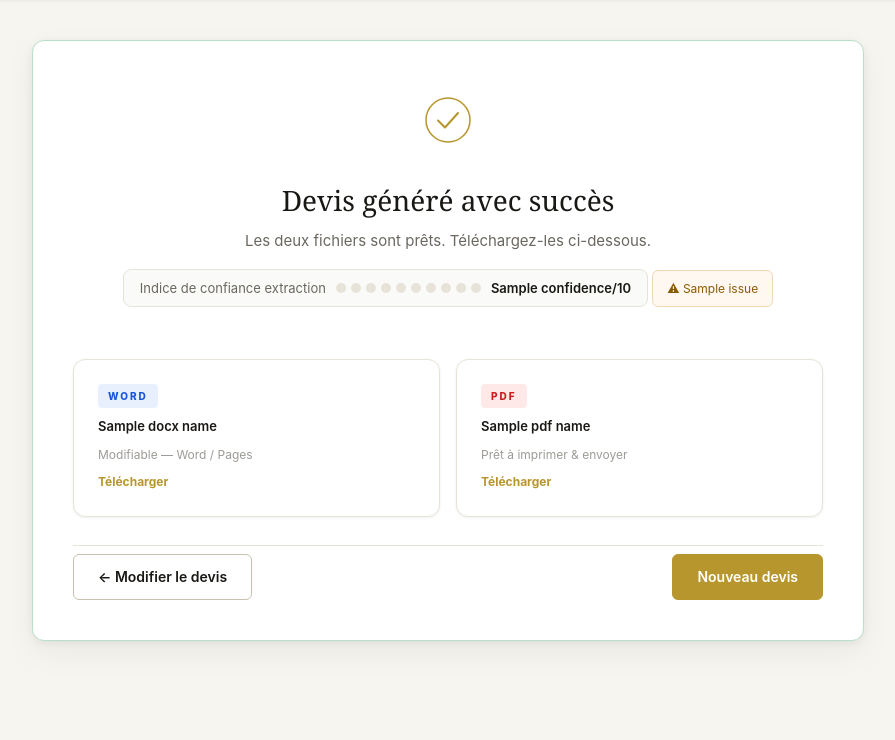
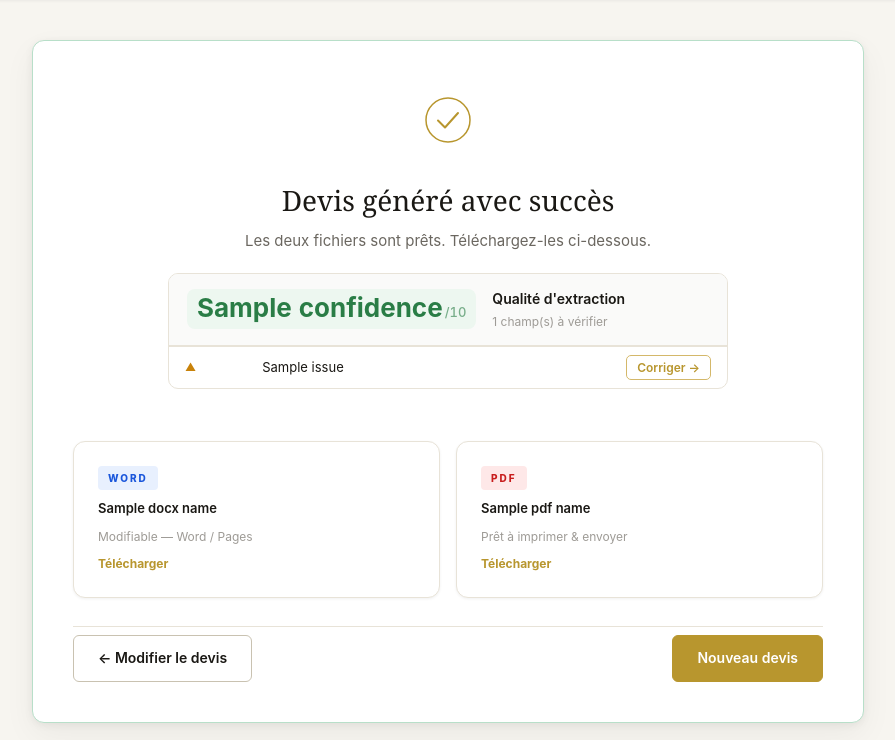
Before and after one commit to CamargAqua/DouxDevis, a Flask app: template templates/done.html in a window 1280 px wide. Shown: the part 60-800 px from the top of the page, without its empty margins (192-1087 px from the left). Run offline with Flask 3, Linux system fonts and the light colour scheme; the template is opened without the code that fills it: most values are stand-ins (such as "Sample title", 1, 10 or a date in 2020).

Commit message:
feat: coeff_opt Breitling, qualité extraction pro, mentions légales ville, HT manuel
- coefficients.json: Breitling coeff_opt=1.1764 (options) vs coeff=1.333 (nec)
- form+app: support coeff_opt indépendant pour les options (selectMarque, roundInputs, _form_to_data)
- done.html: bloc 'Qualité extraction' — badge score coloré, tableau issues cliquables 'Corriger →'
- form.html: ancres id sur champs clés + JS scroll/flash à l'arrivée via lien done
- style.css: .eq-block, .eq-badge, .eq-table, .eq-fix-btn
- pdf+docx: footer mentions légales par ville (Avignon/Nîmes) via _make_draw_footer / _DOCX_FOOTERS
- app+extractor: OFFERT en dernier dans interventions_necessaires
- form: saisie manuelle prix = HT → coeff appliqué sur blur
- pdf_generator: logos DOUX max_h 1.0cm, brand 1.4cm
- pdf+docx: espace manquant 'ci-dessous nos préconisations'

Co-Authored-By: Claude Sonnet 4.6 <noreply@anthropic.com>

```diff
--- a/app.py
+++ b/app.py
@@ -592,6 +592,11 @@ def _form_to_data(form) -> dict:
         coeff = float((form.get("coeff") or "1.0").replace(",", "."))
     except (ValueError, TypeError):
         coeff = 1.0
+    try:
+        coeff_opt_raw = (form.get("coeff_opt") or "").strip()
+        coeff_opt = float(coeff_opt_raw.replace(",", ".")) if coeff_opt_raw else coeff
+    except (ValueError, TypeError):
+        coeff_opt = coeff
     coeff_base = (form.get("coeff_base") or "ttc").lower()  # "ht" ou "ttc"
 
     # Les inputs soumettent déjà les prix clients appliqués dans le JS :
@@ -650,10 +655,10 @@ def _form_to_data(form) -> dict:
     else:
         total_client = 0.0
 
-    # ── OPTIONS : ceil5 par ligne indépendamment ──
+    # ── OPTIONS : ceil5 par ligne avec coeff_opt si défini ──
     for l in priced_opts:
         base = l.get("_base_prix") or 0
-        l["prix_client"] = _ceil5(base * coeff) if base > 0 else _ceil5(l["prix_client"])
+        l["prix_client"] = _ceil5(base * coeff_opt) if base > 0 else _ceil5(l["prix_client"])
 
     # Fixer prix (HT partenaire) sur toutes les lignes
     for line in necessaires + optionnelles:
@@ -682,10 +687,14 @@ def _form_to_data(form) -> dict:
             "etat": etat_lines,
         },
         "service_complet_description": form.get("service_complet", "").strip(),
-        "interventions_necessaires": necessaires,
+        "interventions_necessaires": (
+            [l for l in necessaires if (l.get("prix_label") or "") != "OFFERT"] +
+            [l for l in necessaires if (l.get("prix_label") or "") == "OFFERT"]
+        ),
         "interventions_optionnelles": optionnelles,
         "total_ttc": total_client,
         "coeff": coeff,
+        "coeff_opt": coeff_opt if coeff_opt != coeff else None,
         "coeff_base": coeff_base,
         "delai": form.get("delai", "4 à 6 semaines").strip() or "4 à 6 semaines",
     }
--- a/coefficients.json
+++ b/coefficients.json
@@ -53,6 +53,7 @@
   },
   "Breitling": {
     "coeff": 1.333,
+    "coeff_opt": 1.1764,
     "base": "ht"
   },
   "Chanel": {
--- a/docx_generator.py
+++ b/docx_generator.py
@@ -309,7 +309,24 @@ def _format_price(value: Any) -> str:
     return f"{value:,.2f}".replace(",", " ").replace(".", ",").replace(" ", " ")
 
 
-def _add_footer_block(doc: Document, delai: str, frais_refus: int | None = None) -> None:
+_DOCX_FOOTERS: dict[str, tuple[str, str]] = {
+    "avignon": (
+        "SARL DOUX Développement au Capital de 15 245 € - R.C. Avignon 65 A 59 – Siret 315 215 442 00023 – APE 4777 Z – TVA",
+        "Intracommunautaire FR 313 152 15442  ",
+    ),
+    "nimes": (
+        "SAS DIANE DOUX – Siret 354 089 419 00049 – APE 4777 Z – 2 PLACE DE LA MAISON CARRÉE, 30000 NÎMES",
+        "",
+    ),
+    "nîmes": (
+        "SAS DIANE DOUX – Siret 354 089 419 00049 – APE 4777 Z – 2 PLACE DE LA MAISON CARRÉE, 30000 NÎMES",
+        "",
+    ),
+}
+_DOCX_FOOTER_DEFAULT = _DOCX_FOOTERS["avignon"]
+
+
+def _add_footer_block(doc: Document, delai: str, frais_refus: int | None = None, lieu: str = "Avignon") -> None:
     p = doc.add_paragraph()
     _add_run(p, f"DELAIS APRES ACCORD {delai.upper()} SOUS RESERVE DE DISPONIBILITE DES PIECES",
              size=9)
@@ -350,14 +367,14 @@ def _add_footer_block(doc: Document, delai: str, frais_refus: int | None = None)
     sig_cell.add_paragraph()
 
     doc.add_paragraph()
+    footer_lines = _DOCX_FOOTERS.get((lieu or "").strip().lower(), _DOCX_FOOTER_DEFAULT)
     legal = doc.add_paragraph()
     legal.alignment = WD_ALIGN_PARAGRAPH.CENTER
-    _add_run(legal,
-             "SARL DOUX Développement au Capital de 15 245 € - R.C. Avignon 65 A 59 – Siret 315 215 442 00023 – APE 4777 Z – TVA",
-             size=8)
+    _add_run(legal, footer_lines[0], size=8)
     legal2 = doc.add_paragraph()
     legal2.alignment = WD_ALIGN_PARAGRAPH.CENTER
-    _add_run(legal2, "Intracommunautaire FR 313 152 15442  ", size=8)
+    if footer_lines[1]:
+        _add_run(legal2, footer_lines[1], size=8)
     _add_run(legal2, "sav@douxjoaillier.com", size=8, color=RGBColor(0x05, 0x63, 0xC1))
 
     # Ligne CGV + QR code côte à côte
@@ -482,7 +499,8 @@ def build_docx(data: dict[str, Any], photo_bytes: bytes | None = None) -> bytes:
                         total_value=total_avec_opt)
 
     frais_refus = FRAIS_REFUS.get((marque or "").lower())
-    _add_footer_block(doc, delai=data.get("delai") or "4 à 6 semaines", frais_refus=frais_refus)
+    _add_footer_block(doc, delai=data.get("delai") or "4 à 6 semaines", frais_refus=frais_refus,
+                      lieu=(data.get("sav") or {}).get("lieu") or "Avignon")
 
     buf = BytesIO()
     doc.save(buf)
--- a/pdf_extractor.py
+++ b/pdf_extractor.py
@@ -338,6 +338,13 @@ def _clean(data: dict[str, Any]) -> dict[str, Any]:
                     line["prix"] = data["total_ttc"]
                     break
 
+    # OFFERT en dernier dans les nécessaires
+    nec = data.get("interventions_necessaires") or []
+    data["interventions_necessaires"] = (
+        [l for l in nec if (l.get("prix_label") or "") != "OFFERT"] +
+        [l for l in nec if (l.get("prix_label") or "") == "OFFERT"]
+    )
+
     # Délai : normaliser en minuscules
     delai = (data.get("delai") or "4 à 6 semaines").lower().strip()
     delai = re.sub(r"\s+", " ", delai)
--- a/static/style.css
+++ b/static/style.css
@@ -347,30 +347,44 @@ textarea { resize: vertical; min-height: 90px; }
 .done-hero h1 { font-family: Georgia, serif; font-size: 28px; font-weight: 400; margin-bottom: 6px; }
 .done-hero .lead { color: var(--ink-mid); }
 
-.confidence-bar {
-  display: inline-flex; align-items: center; gap: 10px;
-  margin-top: 16px; padding: 8px 16px;
-  background: var(--bg-card, #fafaf8); border: 1px solid var(--line);
-  border-radius: 8px; font-size: 13px;
+/* ── Bloc qualité extraction ── */
+.eq-block {
+  margin-top: 20px; border-radius: 10px; overflow: hidden;
+  border: 1px solid var(--line); text-align: left; width: 100%; max-width: 560px;
+  margin-left: auto; margin-right: auto;
 }
-.confidence-label { color: var(--ink-mid); white-space: nowrap; }
-.confidence-dots { display: flex; gap: 5px; }
-.confidence-dot {
-  width: 10px; height: 10px; border-radius: 50%;
-  background: var(--line); transition: background 0.2s;
+.eq-header {
+  display: flex; align-items: center; gap: 16px;
+  padding: 14px 18px; background: #fafaf9;
+  border-bottom: 1px solid var(--line);
 }
-.confidence-dot.filled.low  { background: #e05252; }
-.confidence-dot.filled.mid  { background: #d4a017; }
-.confidence-dot.filled.high { background: #4caf7d; }
-.confidence-value { font-weight: 600; color: var(--ink); min-width: 28px; }
+.eq-badge {
+  display: flex; align-items: baseline; gap: 2px;
+  min-width: 56px; justify-content: center;
+  padding: 6px 10px; border-radius: 8px; font-variant-numeric: tabular-nums;
+}
+.eq-num  { font-size: 26px; font-weight: 700; line-height: 1; }
+.eq-denom { font-size: 13px; font-weight: 500; opacity: .6; }
+.eq-high .eq-badge { background: #edf7f0; color: #2a7d46; }
+.eq-mid  .eq-badge { background: #fdf6e3; color: #8a6200; }
+.eq-low  .eq-badge { background: #fdecea; color: #b22222; }
+.eq-meta { display: flex; flex-direction: column; gap: 2px; }
+.eq-title  { font-size: 14px; font-weight: 600; color: var(--ink); }
+.eq-subtitle { font-size: 12px; color: var(--ink-soft); }
 
-.confidence-issues {
-  list-style: none; margin: 8px auto 0; padding: 8px 14px;
-  background: #fff8f0; border: 1px solid #f0d9b5; border-radius: 6px;
-  font-size: 12px; color: #8a5a00; text-align: left; display: inline-block;
+.eq-table { width: 100%; border-collapse: collapse; font-size: 13px; }
+.eq-table tr { border-top: 1px solid var(--line); }
+.eq-table tr:hover { background: #fafaf7; }
+.eq-warn-icon  { padding: 10px 10px 10px 16px; color: #c8820a; font-size: 11px; white-space: nowrap; }
+.eq-warn-label { padding: 10px 6px; color: var(--ink); flex: 1; }
+.eq-warn-action { padding: 10px 16px 10px 6px; text-align: right; white-space: nowrap; }
+.eq-fix-btn {
+  font-size: 12px; font-weight: 600; color: var(--gold);
+  text-decoration: none; padding: 4px 10px;
+  border: 1px solid var(--gold-light); border-radius: 5px;
+  transition: background .15s;
 }
-.confidence-issues li::before { content: "⚠ "; }
-.confidence-issues li + li { margin-top: 3px; }
+.eq-fix-btn:hover { background: var(--gold-ultra); }
 
 .downloads { display: grid; grid-template-columns: 1fr 1fr; gap: 16px; margin: 28px 0; }
 @media(max-width: 520px) { .downloads { grid-template-columns: 1fr; } }
--- a/templates/done.html
+++ b/templates/done.html
@@ -13,22 +13,48 @@
     <h1>Devis généré avec succès</h1>
     <p class="lead">Les deux fichiers sont prêts. Téléchargez-les ci-dessous.</p>
     {% if confidence is not none %}
-    <div class="confidence-bar">
-      <span class="confidence-label">Indice de confiance extraction</span>
-      <span class="confidence-dots">
-        {% for i in range(1, 11) %}
-          <span class="confidence-dot{% if i <= confidence %} filled{% if confidence <= 4 %} low{% elif confidence <= 6 %} mid{% else %} high{% endif %}{% endif %}"></span>
+    {% set _anchors = {
+      "Marque non identifiée":      "field-marque",
+      "Nom client absent":          "field-client-nom",
+      "N° SAV invalide ou absent":  "field-sav-numero",
+      "Date SAV absente":           "field-sav-date",
+      "Modèle montre absent":       "field-modele",
+      "Référence boîtier absente":  "field-reference",
+      "Numéro de série absent":     "field-serie",
+      "État / diagnostic absent":   "field-etat",
+      "Aucune intervention détectée": "nec-lines",
+      "Total TTC nul ou absent":    "nec-lines"
+    } %}
+    {% if confidence <= 5 %}{% set _lvl = "low" %}{% set _label = "À compléter" %}
+    {% elif confidence <= 7 %}{% set _lvl = "mid" %}{% set _label = "Acceptable" %}
+    {% else %}{% set _lvl = "high" %}{% set _label = "Bonne extraction" %}{% endif %}
+    <div class="eq-block eq-{{ _lvl }}">
+      <div class="eq-header">
+        <div class="eq-badge">
+          <span class="eq-num">{{ confidence }}</span><span class="eq-denom">/10</span>
+        </div>
+        <div class="eq-meta">
+          <strong class="eq-title">Qualité d'extraction</strong>
+          <span class="eq-subtitle">
+            {% if confidence_missing %}{{ confidence_missing|length }} champ(s) à vérifier{% else %}Tous les champs sont renseignés{% endif %}
+          </span>
+        </div>
+      </div>
+      {% if confidence_missing %}
+      <table class="eq-table">
+        {% for issue in confidence_missing %}
+        {% set anchor = _anchors.get(issue, '') %}
+        <tr>
+          <td class="eq-warn-icon">▲</td>
+          <td class="eq-warn-label">{{ issue }}</td>
+          <td class="eq-warn-action">
+            <a href="{{ url_for('review') }}{% if anchor %}#{{ anchor }}{% endif %}" class="eq-fix-btn">Corriger →</a>
+          </td>
+        </tr>
         {% endfor %}
-      </span>
-      <span class="confidence-value">{{ confidence }}/10</span>
+      </table>
+      {% endif %}
     </div>
-    {% if confidence_missing %}
-    <ul class="confidence-issues">
-      {% for issue in confidence_missing %}
-      <li>{{ issue }}</li>
-      {% endfor %}
-    </ul>
-    {% endif %}
     {% endif %}
   </div>
 
```
Also changed, not shown: pdf_generator.py (+62 -39 lines), templates/form.html (+58 -29 lines).
